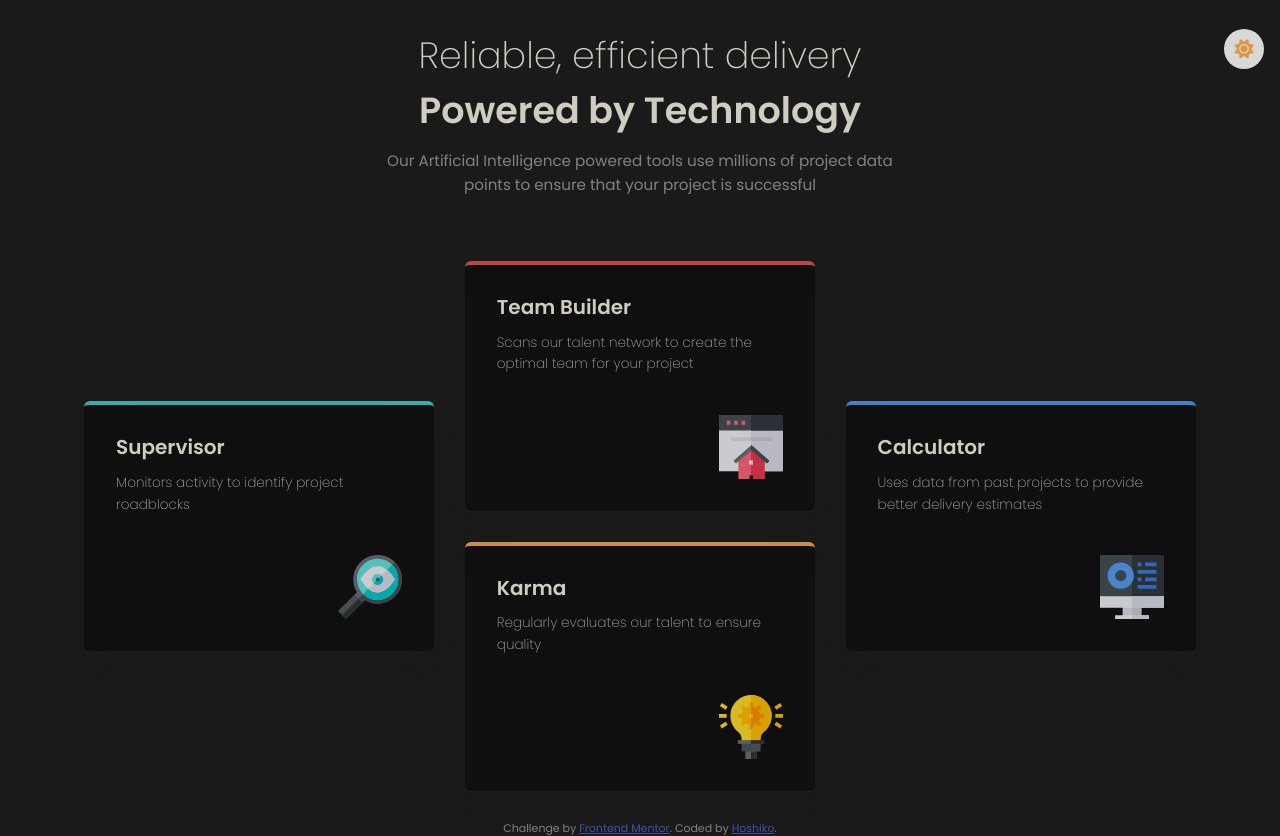
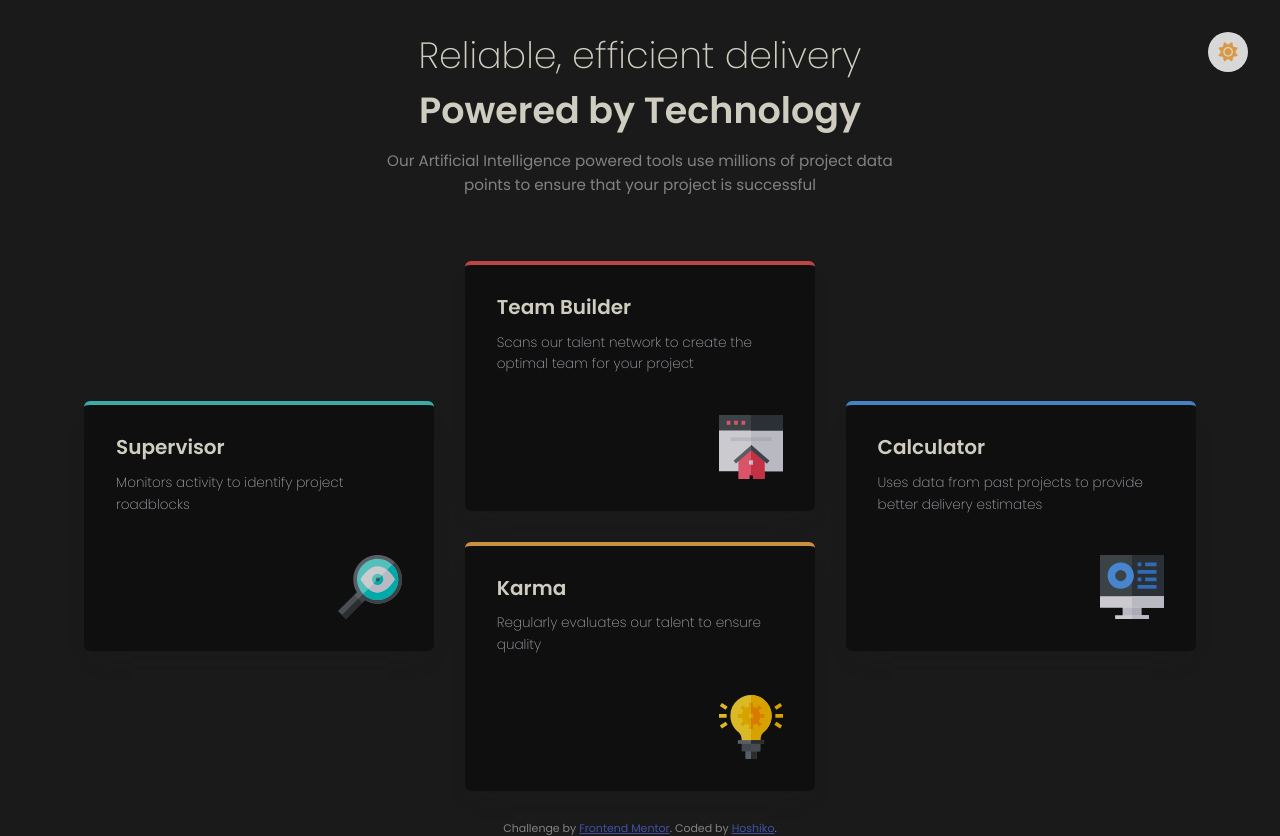
Before and after one commit to oliwiakramm/Feature-section, a plain HTML site: page index.html in a window 1280 px wide. Drawn offline with Linux system fonts and the light colour scheme.

Commit message:
update switch

```diff
--- a/style.css
+++ b/style.css
@@ -258,8 +258,8 @@ section {
 
 .mode__box {
   position: absolute;
-  top: 0.8rem;
-  right: 1rem;
+  top: 0.3rem;
+  right: 0.5rem;
 }
 
 .mode__switch {
@@ -323,6 +323,11 @@ input[type="checkbox"]:checked + label .light__mode {
 
   .features__container {
     grid-template-columns: repeat(2, 1fr);
+  }
+
+  .mode__box {
+    top: 1rem;
+    right: 2rem;
   }
 
   .mode__switch {
```
